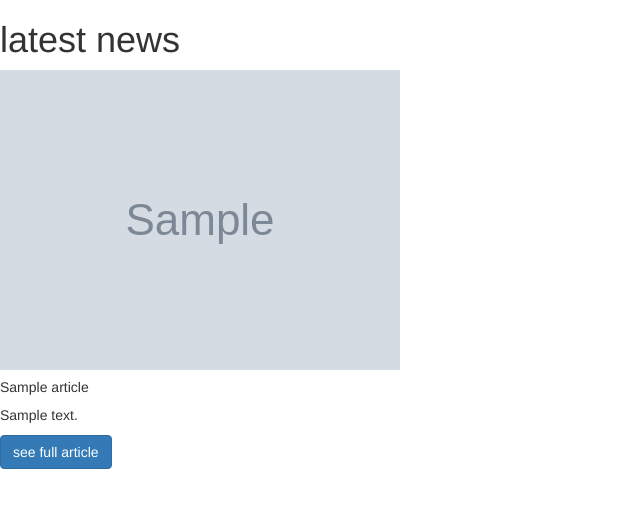
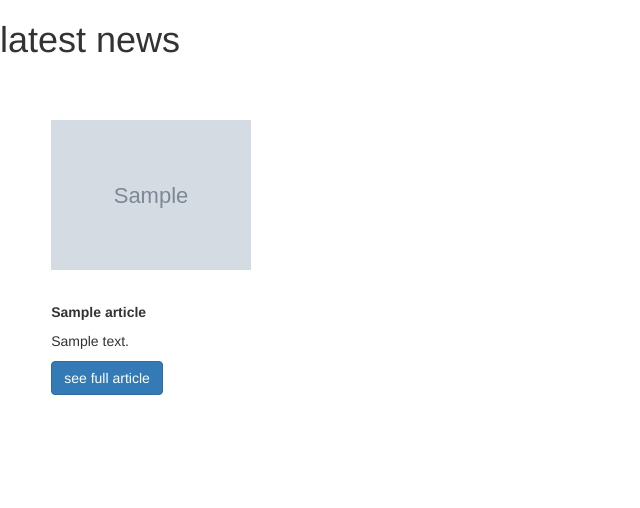
Before and after one commit to ismailPervez/news-news-news, a Flask app: page / in a window 1280 px wide. Shown: the part 95-603 px from the top of the page, without its empty margins (0-640 px from the left). Run offline with Flask 2, Linux system fonts and the light colour scheme; grey boxes marked "Sample" are stand-in pictures; a database or web service that is not in the repository returns one stand-in record (values such as "Sample title"); data that the repository does not hold is empty; some libraries are stand-ins or nearby versions.

Commit message:
added some styling to the articles

```diff
--- a/app/static/styles.css
+++ b/app/static/styles.css
@@ -22,3 +22,20 @@ a {
 a:hover {
     color: white;
 }
+
+.articles-container {
+    display: grid;
+    grid-template-columns: repeat(3, 1fr);
+    padding: 2% 4%;
+}
+
+.card-img-top {
+    /* position: absolute; */
+    width: 200px;
+    height: 200px;
+    object-fit: contain;
+}
+
+.card-title {
+    font-weight: bold;
+}
--- a/app/templates/home.html
+++ b/app/templates/home.html
@@ -4,16 +4,14 @@
     <h1>latest news</h1>
     <section class="articles-container">
     {% for article in articles %}
-
         <div class="card" style="width: 18rem;">
             <img src="{{ article.urlToImage }}" class="card-img-top" alt="...">
             <div class="card-body">
                 <h5 class="card-title">{{ article.title }}</h5>
                 <p class="card-text">{{ article.description }}</p>
-                  <a href="#" class="btn btn-primary">see full article</a>
+                <a href="{{ article.url }}" target="_blank" class="btn btn-primary">see full article</a>
             </div>
         </div>
-
     {% endfor %}
     </section>
 </main>
```
Lines whose indentation alone changed are shown as unchanged.
